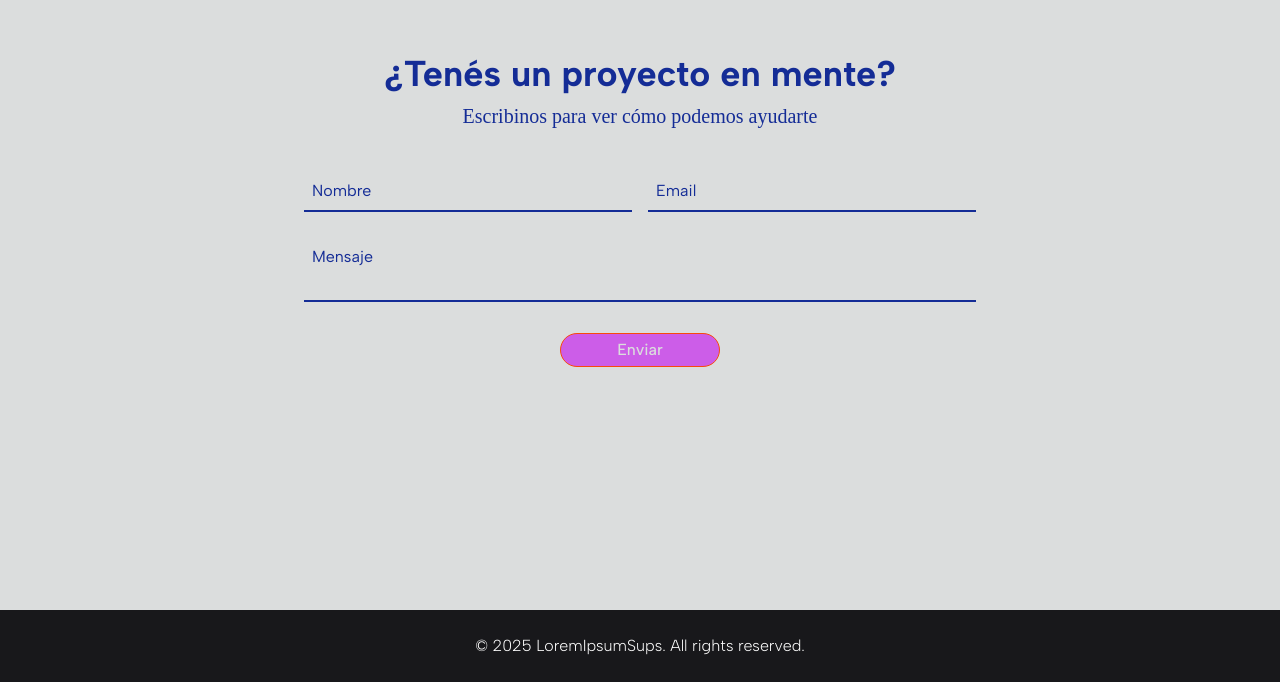
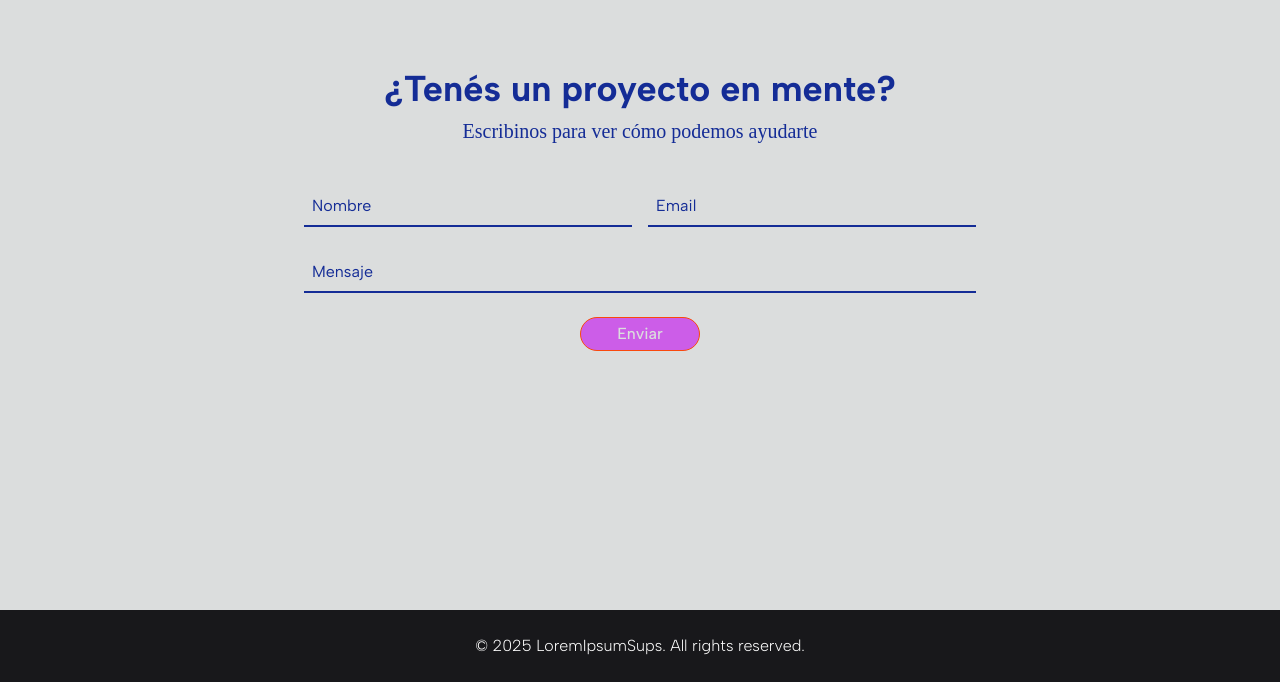
Before and after one commit to eypacha/proaestudiocreativo, a Vue app: page / in a window 1280 px wide. Shown: the part 3630-4312 px from the top of the page. Built offline with nearby package versions, Linux system fonts and the light colour scheme; a web font is replaced by a local one.

Commit message:
fix(Contact.vue): replace Textarea with InputText for message input and adjust button width

```diff
--- a/src/components/sections/Contact.vue
+++ b/src/components/sections/Contact.vue
@@ -23,12 +23,12 @@
       </div>
       <div>
         <FloatLabel>
-          <Textarea id="mensaje" v-model="mensaje" rows="2" />
+          <InputText id="mensaje" v-model="mensaje" />
           <label for="mensaje">Mensaje</label>
         </FloatLabel>
       </div>
       <div class="flex justify-center">
-        <Button label="Enviar" class="w-40" />
+        <Button label="Enviar" class="w-30" />
       </div>
     </form>
   </section>
@@ -36,7 +36,6 @@
 
 <script setup>
 import InputText from "primevue/inputtext";
-import Textarea from "primevue/textarea";
 import FloatLabel from "primevue/floatlabel";
 import Button from "primevue/button";
 import { ref } from 'vue';
```
